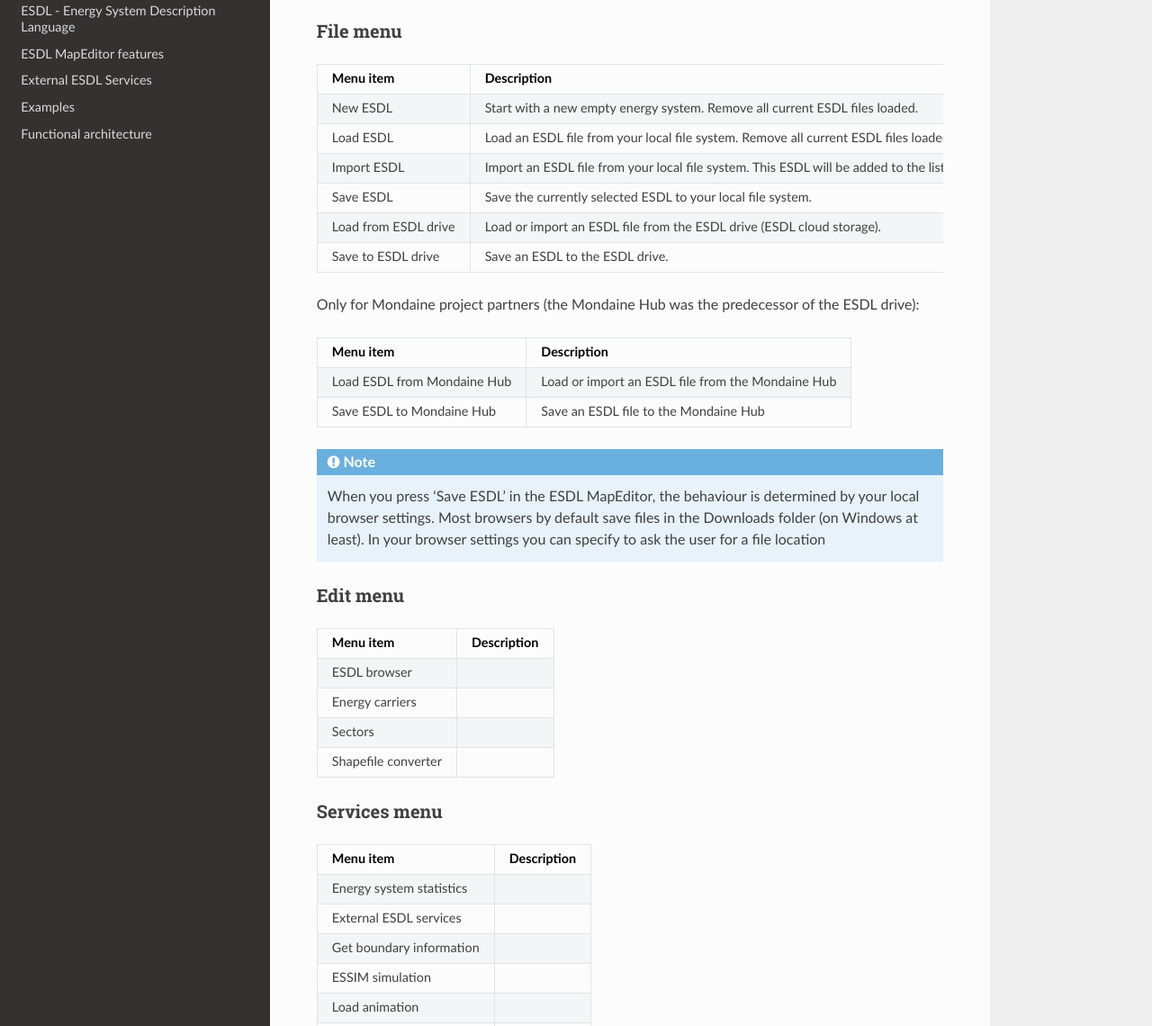
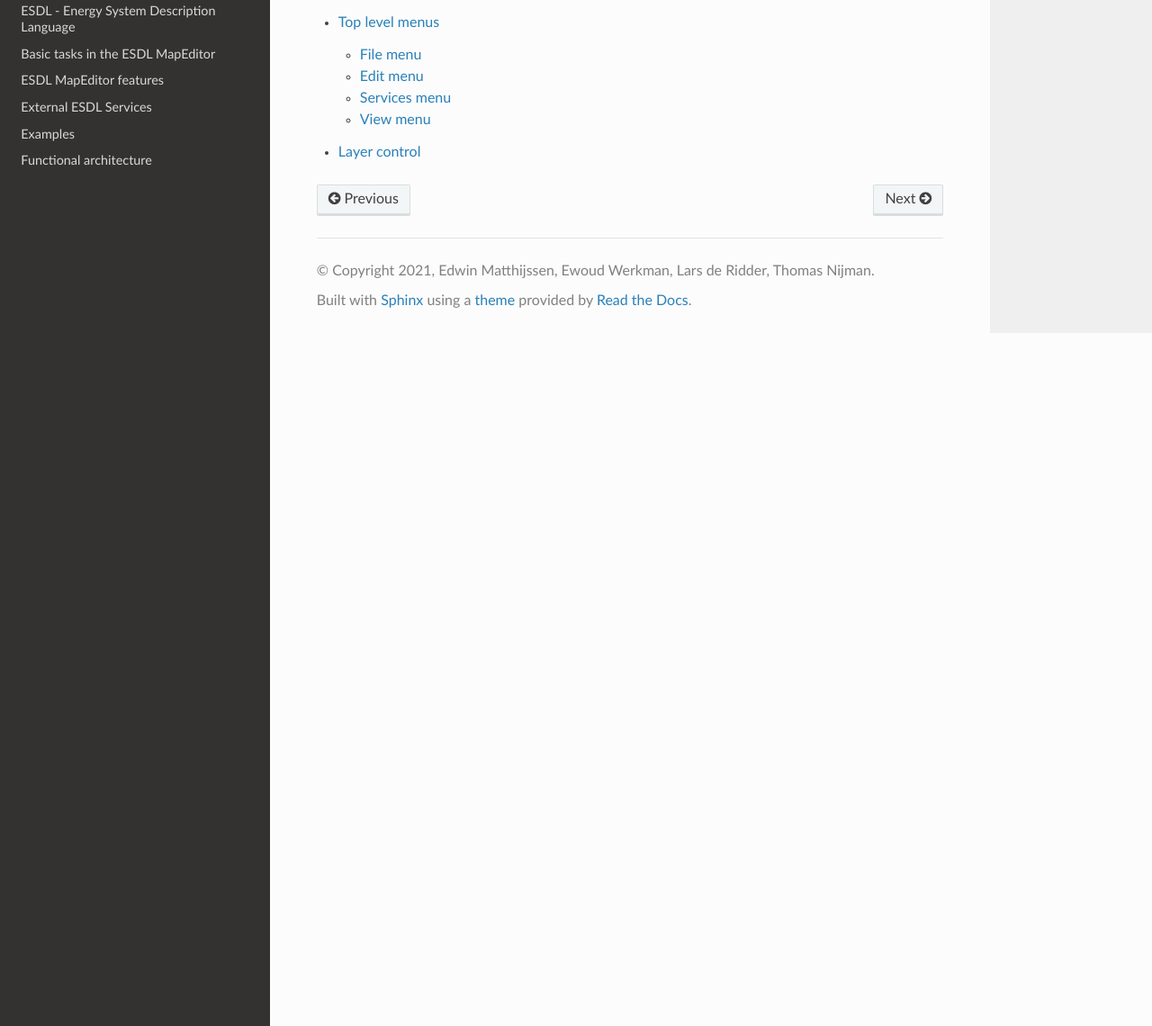
Before and after one commit to ESDLMapEditorESSIM/ESDLMapEditorDocumentation, a Sphinx documentation site: the page built from docs/source/user_interface/index.rst, in a window 1280 px wide and 1400 px high, scrolled down 1187 px. Shown: the part 260-1400 px from the top of the window at 90% size. Built offline with Sphinx 7.4.7 and the Read the Docs theme 2.0.0, drawn with Linux system fonts in a browser that asks for light colours; some of the changed text lies outside the part shown.

Commit message:
updated docs

```diff
--- /dev/null
+++ b/docs/source/basic_tasks/adding_assets.rst
@@ -0,0 +1,2 @@
+Adding assets
+=============
--- /dev/null
+++ b/docs/source/basic_tasks/assigning_profiles.rst
@@ -0,0 +1,2 @@
+Assigning profiles
+==================
--- /dev/null
+++ b/docs/source/basic_tasks/creating_an_energy_system_description.rst
@@ -0,0 +1,2 @@
+Creating an energy system description
+=====================================
--- /dev/null
+++ b/docs/source/basic_tasks/defining_and_setting_energy_carriers.rst
@@ -0,0 +1,2 @@
+Defining and setting energy carriers
+====================================
--- /dev/null
+++ b/docs/source/basic_tasks/removing_a_connection.rst
@@ -0,0 +1,2 @@
+Removing a connection
+=====================
--- /dev/null
+++ b/docs/source/basic_tasks/removing_assets.rst
@@ -0,0 +1,2 @@
+Removing assets
+===============
--- /dev/null
+++ b/docs/source/features/asset_draw_toolbar.rst
@@ -0,0 +1,2 @@
+Asset Draw Toolbar
+==================
--- a/docs/source/features/index.rst
+++ b/docs/source/features/index.rst
@@ -5,6 +5,7 @@ ESDL MapEditor features
    :maxdepth: 2
    :caption: Contents:
 
+   asset_draw_toolbar
    boundary_service
    building_information
    building_editor
--- a/docs/source/index.rst
+++ b/docs/source/index.rst
@@ -8,6 +8,7 @@ Welcome to the ESDL MapEditor documentation
    introduction/index
    user_interface/index
    esdl/index
+   basic_tasks/index
    features/index
    external_services/index
    examples/index
--- a/docs/source/introduction/index.rst
+++ b/docs/source/introduction/index.rst
@@ -1,5 +1,10 @@
 Introduction
 ============
+
+.. note::
+    This documentation is work in progress and far from finished. New sections will be added in the near future.
+    Whenever questions or feedback is received from end users, we're trying to update this documentation on the fly.
+    So don't hesitate to contact us, whenever you run into problems.
 
 The ESDL MapEditor is a map based editor for energy systems or energy transition scenarios. It is fully based on the
 Energy System Description Language (ESDL).
--- a/docs/source/user_interface/index.rst
+++ b/docs/source/user_interface/index.rst
@@ -30,98 +30,9 @@ Number Description
 16     Shows the coordinates (lat/lon) of the mouse pointer on the map
 ====== ====================================================================
 
-Top level menus (1)
--------------------
+.. toctree::
+   :maxdepth: 2
+   :caption: Subsections:
 
-File menu
-^^^^^^^^^
-
-.. csv-table::
-    :header: "Menu item", "Description"
-
-    "New ESDL", "Start with a new empty energy system. Remove all current ESDL files loaded."
-    "Load ESDL", "Load an ESDL file from your local file system. Remove all current ESDL files loaded."
-    "Import ESDL", "Import an ESDL file from your local file system. This ESDL will be added to the list of loaded ESDLs in the layer control section (7)."
-    "Save ESDL", "Save the currently selected ESDL to your local file system."
-    "Load from ESDL drive", "Load or import an ESDL file from the ESDL drive (ESDL cloud storage)."
-    "Save to ESDL drive", "Save an ESDL to the ESDL drive."
-
-Only for Mondaine project partners (the Mondaine Hub was the predecessor of the ESDL drive):
-
-.. csv-table::
-    :header: "Menu item", "Description"
-
-    "Load ESDL from Mondaine Hub", "Load or import an ESDL file from the Mondaine Hub"
-    "Save ESDL to Mondaine Hub", "Save an ESDL file to the Mondaine Hub"
-
-.. note::
-    When you press 'Save ESDL' in the ESDL MapEditor, the behaviour is determined by your local browser settings. Most
-    browsers by default save files in the Downloads folder (on Windows at least). In your browser settings you can
-    specify to ask the user for a file location
-
-Edit menu
-^^^^^^^^^
-
-.. csv-table::
-    :header: "Menu item", "Description"
-
-    "ESDL browser", ""
-    "Energy carriers", ""
-    "Sectors", ""
-    "Shapefile converter", ""
-
-Services menu
-^^^^^^^^^^^^^
-
-.. csv-table::
-    :header: "Menu item", "Description"
-
-    "Energy system statistics", ""
-    "External ESDL services", ""
-    "Get boundary information", ""
-    "ESSIM simulation", ""
-    "Load animation", ""
-    "ESDL compare", ""
-    "ESDL merge", ""
-
-View menu
-^^^^^^^^^
-
-.. csv-table::
-    :header: "Menu item", "Description"
-
-    "WMS layers", "Allows to visualize WMS layers in the MapEditor"
-    "Show/hide animation toolbar", "Show or hide the animation toolbar - for controlling the load animation"
-    "Show/hide asset draw toolbar", "Show or hide the asset draw toolbar - for quickly adding certain assets"
-    "Show/hide KPIs", "Show or hide KPI window"
-    "Settings", "Settings for the MapEditor and its plugins"
-
-Layer control (7)
------------------
-
-The layer control is split into two sections:
-* Base layers
-* ESDL layers
-
-The base layers section allows you to choose the backgorund of the map, either openstreetmap (the default), google or
-no map. The latter one can be used for schematic diagrams where the physical location is not important.
-
-In the ESDL layer section you will find one item for each ESDL loaded in the MapEditor. The ESDL information is separated
-in different layers that can each be shown or hidden. See the table below for a detailed description of the different
-ESDL sub layers.
-
-.. image:: images/layer_control.png
-  :alt: ESDL layer control
-
-================== =========================================================
-Layer              Description
-================== =========================================================
-Area               Layer showing the area boundaries
-Assets             Layer showing all ESDL assets
-Connections        Layer showing logical connections between assets
-Buildings          Layer showing building geometries
-Potentials         Layer showing energy potential information
-KPIs               Layer showing KPIs
-Simulation results Layer showing simulation results, like animation of loads
-Notes              Layer showing the notes
-================== =========================================================
+   menus
+   layer_control
```
Also changed, not shown: README.md (+18 -1 lines), docs/source/basic_tasks/connecting_assets.rst (added, +38 -0 lines), docs/source/basic_tasks/index.rst (added, +14 -0 lines), docs/source/user_interface/layer_control.rst (added, +30 -0 lines), docs/source/user_interface/menus.rst (added, +65 -0 lines), docs/source/basic_tasks/images/assets_with_ports.png (added).
